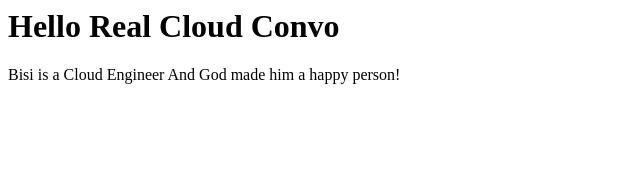
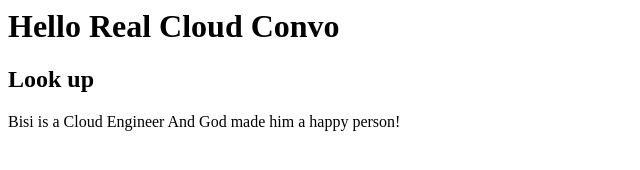
Before and after one commit to Bisi-23/Cloud_convo, a plain HTML site: page index.html in a window 1280 px wide. Shown: the whole page, without its empty margins (0-640 px from the left). Drawn offline with Linux system fonts and the light colour scheme.

Commit message:
Uupdate index.html

```diff
--- a/index.html
+++ b/index.html
@@ -2,7 +2,7 @@
 <body>
 
 <h1> Hello Real Cloud Convo </h1>
-
+<h2> Look up </h2>
 <p>
 
     Bisi is a Cloud Engineer
```
